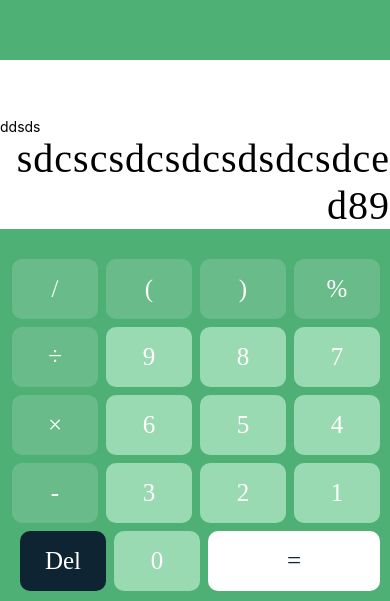
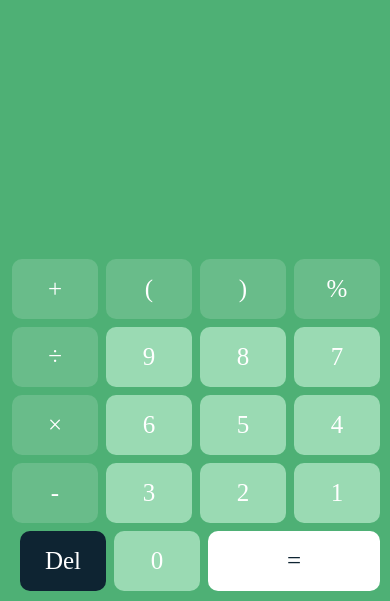
Before and after one commit to ivan01-tech/Calculator, a React Native app: screen / in a window 390 px wide. Shown: the part 243-844 px from the top of the page. Built offline with nearby package versions, Linux system fonts and the light colour scheme.

Commit message:
complete with ui

```diff
--- a/src/screens/Calculator.tsx
+++ b/src/screens/Calculator.tsx
@@ -1,98 +1,198 @@
-/* eslint-disable react-native/no-inline-styles */
-import {
-  View,
-  Text,
-  TextInput,
-  StyleSheet,
-  TouchableOpacity,
-} from 'react-native';
-import React from 'react';
+import {View, Text, TouchableOpacity} from 'react-native';
+import React, {useReducer} from 'react';
 import {colors} from '../utils/colors';
-import {
-  heightPercentageToDP,
-  widthPercentageToDP,
-} from 'react-native-responsive-screen';
 
-const cal_btn_width = 22;
+import {styles as globalStyles} from '../utils/globalStyles';
+
+// defining types
+enum CalculatorActionKind {
+  ADD = 'ADD',
+  MUL = 'MUL',
+  SUB = 'SUB',
+  DIV = 'DIV',
+  MOD = 'MOD',
+  ADD_CHAR = 'ADD_CHAR',
+}
+
+interface CalculatorAction {
+  type: CalculatorActionKind;
+  payload: number | string | null;
+}
+// An interface for our state
+interface CalculatorState {
+  result: number | null;
+  input: number | null;
+  currentInput: string;
+}
+function calculatorReducer(state: CalculatorState, action: CalculatorAction) {
+  const {payload, type} = action;
+
+  switch (type) {
+    case CalculatorActionKind.ADD_CHAR:
+      if (!payload) {
+        return;
+      }
+
+      if (!state.currentInput) {
+        return {
+          ...state,
+          currentInput: payload,
+        };
+      }
+
+      if (state.input) {
+        return {
+          ...state,
+          input: payload,
+        };
+      }
+
+      return {
+        ...state,
+        currentInput: state.currentInput + payload.toString(),
+      };
+    case CalculatorActionKind.ADD:
+      const input = state.input;
+      const result = Number(state.currentInput) + Number(input);
+      const currentInput = state.currentInput + '+';
+      return {
+        ...state,
+        result,
+        input,
+        currentInput,
+      };
+
+    default:
+      return state;
+  }
+}
 
 const Calculator = () => {
+  const [calState, dispatch] = useReducer(calculatorReducer, {
+    result: null,
+    input: null,
+    currentInput: '',
+  });
+
+  const handlerAddChar = (payload: number) => () =>
+    dispatch({type: CalculatorActionKind.ADD_CHAR, payload});
+  const handlerOperation = (type: CalculatorActionKind) => () =>
+    dispatch({type, payload: null});
+
   return (
-    <View style={styles.cal_btn}>
-      <View style={styles.result_view}>
-        <Text>ddsds</Text>
+    <View style={globalStyles.cal_btn}>
+      <View style={globalStyles.result_view}>
         <View>
-          <Text style={styles.text_result}>sdcscsdcsdcsdsdcsdced89</Text>
+          <Text style={globalStyles.text_result}>{calState.currentInput}</Text>
         </View>
-        {/* result */}
-        <View></View>
+        <View>
+          <Text style={[globalStyles.text_result, globalStyles.text_op]}>
+            {calState.result}
+          </Text>
+        </View>
       </View>
 
       <View
         style={{
           justifyContent: 'flex-end',
         }}>
-        <View style={styles.wrap_btn}>
-          <TouchableOpacity style={[styles.btn, styles.operator_btn]}>
-            <Text style={styles.text_btn}>/</Text>
+        <View style={globalStyles.wrap_btn}>
+          <TouchableOpacity
+            style={[globalStyles.btn, globalStyles.operator_btn]}
+            onPress={handlerOperation(CalculatorActionKind.ADD)}>
+            <Text style={globalStyles.text_btn}>+</Text>
           </TouchableOpacity>
-          <TouchableOpacity style={[styles.btn, styles.operator_btn]}>
-            <Text style={styles.text_btn}>(</Text>
+          <TouchableOpacity
+            style={[globalStyles.btn, globalStyles.operator_btn]}>
+            <Text style={globalStyles.text_btn}>(</Text>
           </TouchableOpacity>
-          <TouchableOpacity style={[styles.btn, styles.operator_btn]}>
-            <Text style={styles.text_btn}>)</Text>
+          <TouchableOpacity
+            style={[globalStyles.btn, globalStyles.operator_btn]}
+            onPress={handlerOperation(CalculatorActionKind.ADD)}>
+            <Text style={globalStyles.text_btn}>)</Text>
           </TouchableOpacity>
-          <TouchableOpacity style={[styles.btn, styles.operator_btn]}>
-            <Text style={styles.text_btn}>%</Text>
+          <TouchableOpacity
+            style={[globalStyles.btn, globalStyles.operator_btn]}
+            onPress={handlerOperation(CalculatorActionKind.MOD)}>
+            <Text style={globalStyles.text_btn}>%</Text>
           </TouchableOpacity>
           {/*  */}
-          <TouchableOpacity style={[styles.btn, styles.operator_btn]}>
-            <Text style={styles.text_btn}>÷</Text>
+          <TouchableOpacity
+            style={[globalStyles.btn, globalStyles.operator_btn]}
+            onPress={handlerOperation(CalculatorActionKind.DIV)}>
+            <Text style={globalStyles.text_btn}>÷</Text>
           </TouchableOpacity>
-          <TouchableOpacity style={styles.btn}>
-            <Text style={styles.text_btn}>9</Text>
+          <TouchableOpacity
+            style={globalStyles.btn}
+            onPress={handlerAddChar(9)}>
+            <Text style={globalStyles.text_btn}>9</Text>
           </TouchableOpacity>
-          <TouchableOpacity style={styles.btn}>
-            <Text style={styles.text_btn}>8</Text>
+          <TouchableOpacity
+            style={globalStyles.btn}
+            onPress={handlerAddChar(8)}>
+            <Text style={globalStyles.text_btn}>8</Text>
           </TouchableOpacity>
-          <TouchableOpacity style={styles.btn}>
-            <Text style={styles.text_btn}>7</Text>
+          <TouchableOpacity
+            style={globalStyles.btn}
+            onPress={handlerAddChar(7)}>
+            <Text style={globalStyles.text_btn}>7</Text>
           </TouchableOpacity>
           {/*  */}
-          <TouchableOpacity style={[styles.btn, styles.operator_btn]}>
-            <Text style={styles.text_btn}>×</Text>
+          <TouchableOpacity
+            style={[globalStyles.btn, globalStyles.operator_btn]}
+            onPress={handlerOperation(CalculatorActionKind.MUL)}>
+            <Text style={globalStyles.text_btn}>×</Text>
           </TouchableOpacity>
-          <TouchableOpacity style={styles.btn}>
-            <Text style={styles.text_btn}>6</Text>
+          <TouchableOpacity
+            style={globalStyles.btn}
+            onPress={handlerAddChar(6)}>
+            <Text style={globalStyles.text_btn}>6</Text>
           </TouchableOpacity>
-          <TouchableOpacity style={styles.btn}>
-            <Text style={styles.text_btn}>5</Text>
+          <TouchableOpacity
+            style={globalStyles.btn}
+            onPress={handlerAddChar(5)}>
+            <Text style={globalStyles.text_btn}>5</Text>
           </TouchableOpacity>
-          <TouchableOpacity style={styles.btn}>
-            <Text style={styles.text_btn}>4</Text>
+          <TouchableOpacity
+            style={globalStyles.btn}
+            onPress={handlerAddChar(4)}>
+            <Text style={globalStyles.text_btn}>4</Text>
           </TouchableOpacity>
           {/*  */}
-          <TouchableOpacity style={[styles.btn, styles.operator_btn]}>
-            <Text style={styles.text_btn}>-</Text>
+          <TouchableOpacity
+            style={[globalStyles.btn, globalStyles.operator_btn]}
+            onPress={handlerOperation(CalculatorActionKind.SUB)}>
+            <Text style={globalStyles.text_btn}>-</Text>
           </TouchableOpacity>
-          <TouchableOpacity style={styles.btn}>
-            <Text style={styles.text_btn}>3</Text>
+          <TouchableOpacity
+            style={globalStyles.btn}
+            onPress={handlerAddChar(3)}>
+            <Text style={globalStyles.text_btn}>3</Text>
           </TouchableOpacity>
-          <TouchableOpacity style={styles.btn}>
-            <Text style={styles.text_btn}>2</Text>
+          <TouchableOpacity
+            style={globalStyles.btn}
+            onPress={handlerAddChar(2)}>
+            <Text style={globalStyles.text_btn}>2</Text>
           </TouchableOpacity>
-          <TouchableOpacity style={styles.btn}>
-            <Text style={styles.text_btn}>1</Text>
+          <TouchableOpacity
+            style={globalStyles.btn}
+            onPress={handlerAddChar(1)}>
+            <Text style={globalStyles.text_btn}>1</Text>
           </TouchableOpacity>
 
           {/*  */}
-          <TouchableOpacity style={[styles.btn, styles.del_btn]}>
-            <Text style={styles.text_btn}>Del</Text>
+          <TouchableOpacity style={[globalStyles.btn, globalStyles.del_btn]}>
+            <Text style={globalStyles.text_btn}>Del</Text>
           </TouchableOpacity>
-          <TouchableOpacity style={styles.btn}>
-            <Text style={styles.text_btn}>0</Text>
+          <TouchableOpacity
+            style={globalStyles.btn}
+            onPress={handlerAddChar(0)}>
+            <Text style={globalStyles.text_btn}>0</Text>
           </TouchableOpacity>
-          <TouchableOpacity style={[styles.btn, styles.equal_btn]}>
-            <Text style={[styles.text_btn, {color: colors.del_bg}]}>=</Text>
+          <TouchableOpacity style={[globalStyles.btn, globalStyles.equal_btn]}>
+            <Text style={[globalStyles.text_btn, {color: colors.del_bg}]}>
+              =
+            </Text>
           </TouchableOpacity>
         </View>
       </View>
@@ -100,57 +200,4 @@ const Calculator = () => {
   );
 };
 
-const styles = StyleSheet.create({
-  result_view: {
-    backgroundColor: '#FFFFFF',
-    height: heightPercentageToDP('20%'),
-    justifyContent: 'flex-end',
-  },
-  text_result: {
-    fontSize: 40,
-    letterSpacing: 1,
-    writingDirection: 'rtl',
-
-    textAlign: 'right',
-    fontFamily: 'Montserrat-Bold',
-  },
-  cal_btn: {
-    flex: 1,
-    gap: 20,
-
-    backgroundColor: colors.primary_bg,
-    justifyContent: 'flex-end',
-  },
-  wrap_btn: {
-    flexDirection: 'row',
-    gap: 8,
-    justifyContent: 'flex-end',
-    flexWrap: 'wrap',
-    margin: 10,
-    alignContent: 'flex-end',
-  },
-  btn: {
-    width: widthPercentageToDP(`${cal_btn_width}%`),
-    height: 60,
-    justifyContent: 'center',
-    alignContent: 'center',
-    borderRadius: 10,
-    backgroundColor: colors.secondary_btn,
-  },
-  text_btn: {
-    fontSize: 25,
-    fontFamily: 'Montserrat-Medium',
-    color: colors.text_color,
-    textAlign: 'center',
-  },
-  equal_btn: {
-    width: widthPercentageToDP(`${cal_btn_width}%`) * 2,
-    backgroundColor: colors.text_color,
-  },
-  del_btn: {
-    backgroundColor: colors.del_bg,
-  },
-  operator_btn: {backgroundColor: colors.thrid_btn},
-});
-
 export default Calculator;
--- /dev/null
+++ b/src/utils/globalStyles.ts
@@ -0,0 +1,68 @@
+import {StyleSheet} from 'react-native';
+import {colors} from './colors';
+import {
+  heightPercentageToDP,
+  widthPercentageToDP,
+} from 'react-native-responsive-screen';
+const cal_btn_width = 22;
+
+export const styles = StyleSheet.create({
+  result_view: {
+    minHeight: heightPercentageToDP('20%'),
+    justifyContent: 'flex-end',
+    alignContent: 'space-between',
+    padding: 10,
+    paddingRight: 2,
+    gap: 10,
+  },
+  text_op: {
+    fontSize: 40,
+    fontFamily: 'Montserrat-Bold',
+  },
+  text_result: {
+    fontSize: 25,
+    letterSpacing: 1,
+
+    writingDirection: 'rtl',
+    color: colors.text_color,
+    textAlign: 'right',
+    fontFamily: 'Montserrat-Medium',
+  },
+  cal_btn: {
+    flex: 1,
+    gap: 20,
+
+    backgroundColor: colors.primary_bg,
+    justifyContent: 'flex-end',
+  },
+  wrap_btn: {
+    flexDirection: 'row',
+    gap: 8,
+    justifyContent: 'flex-end',
+    flexWrap: 'wrap',
+    margin: 10,
+    alignContent: 'flex-end',
+  },
+  btn: {
+    width: widthPercentageToDP(`${cal_btn_width}%`),
+    height: 60,
+    justifyContent: 'center',
+    alignContent: 'center',
+    borderRadius: 10,
+    backgroundColor: colors.secondary_btn,
+  },
+  text_btn: {
+    fontSize: 25,
+    fontFamily: 'Montserrat-Medium',
+    color: colors.text_color,
+    textAlign: 'center',
+  },
+  equal_btn: {
+    width: widthPercentageToDP(`${cal_btn_width}%`) * 2,
+    backgroundColor: colors.text_color,
+  },
+  del_btn: {
+    backgroundColor: colors.del_bg,
+  },
+  operator_btn: {backgroundColor: colors.thrid_btn},
+});
```
Also changed, not shown: 1 other file (tests, documents, lock files or other folders).
